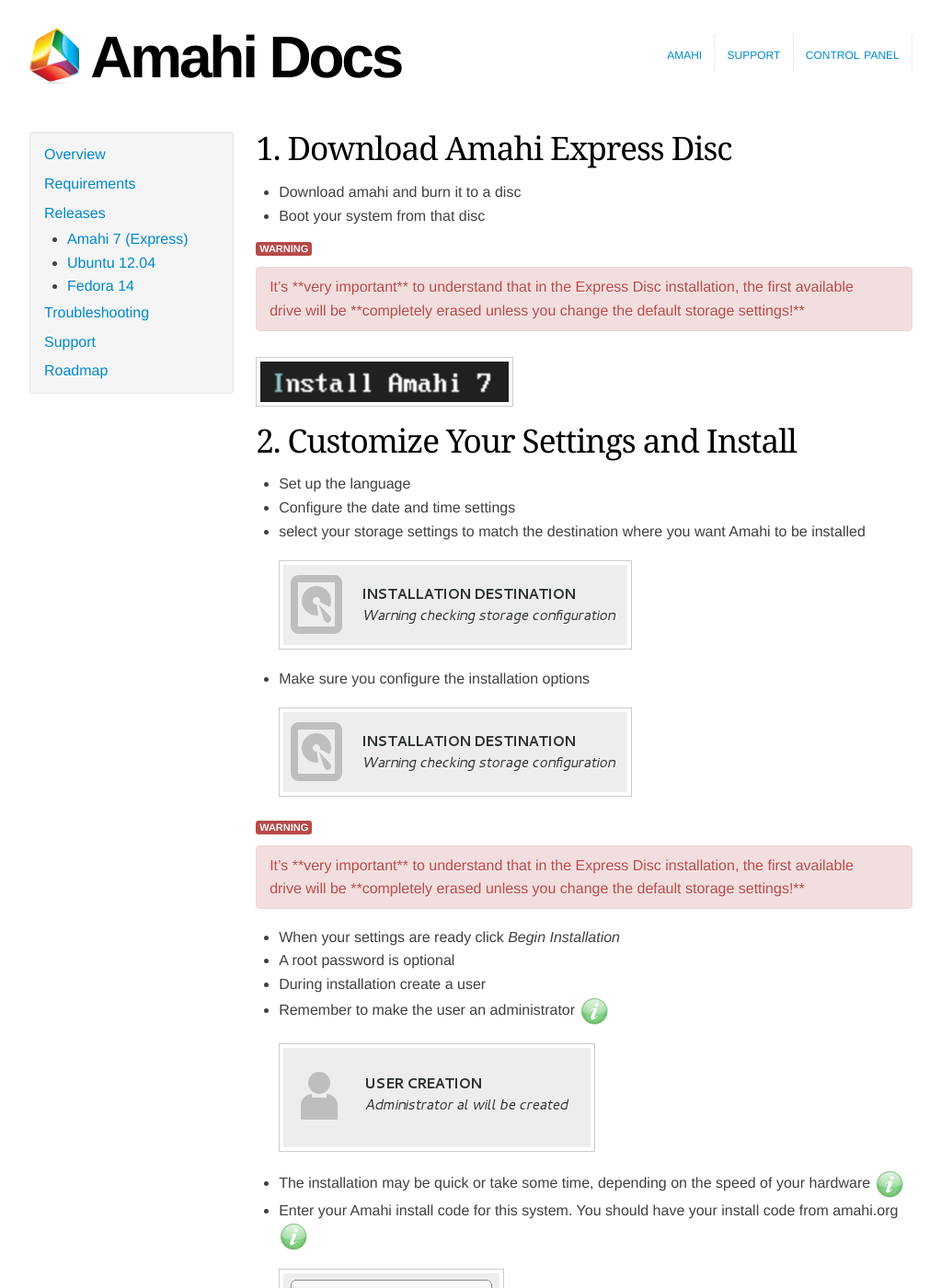
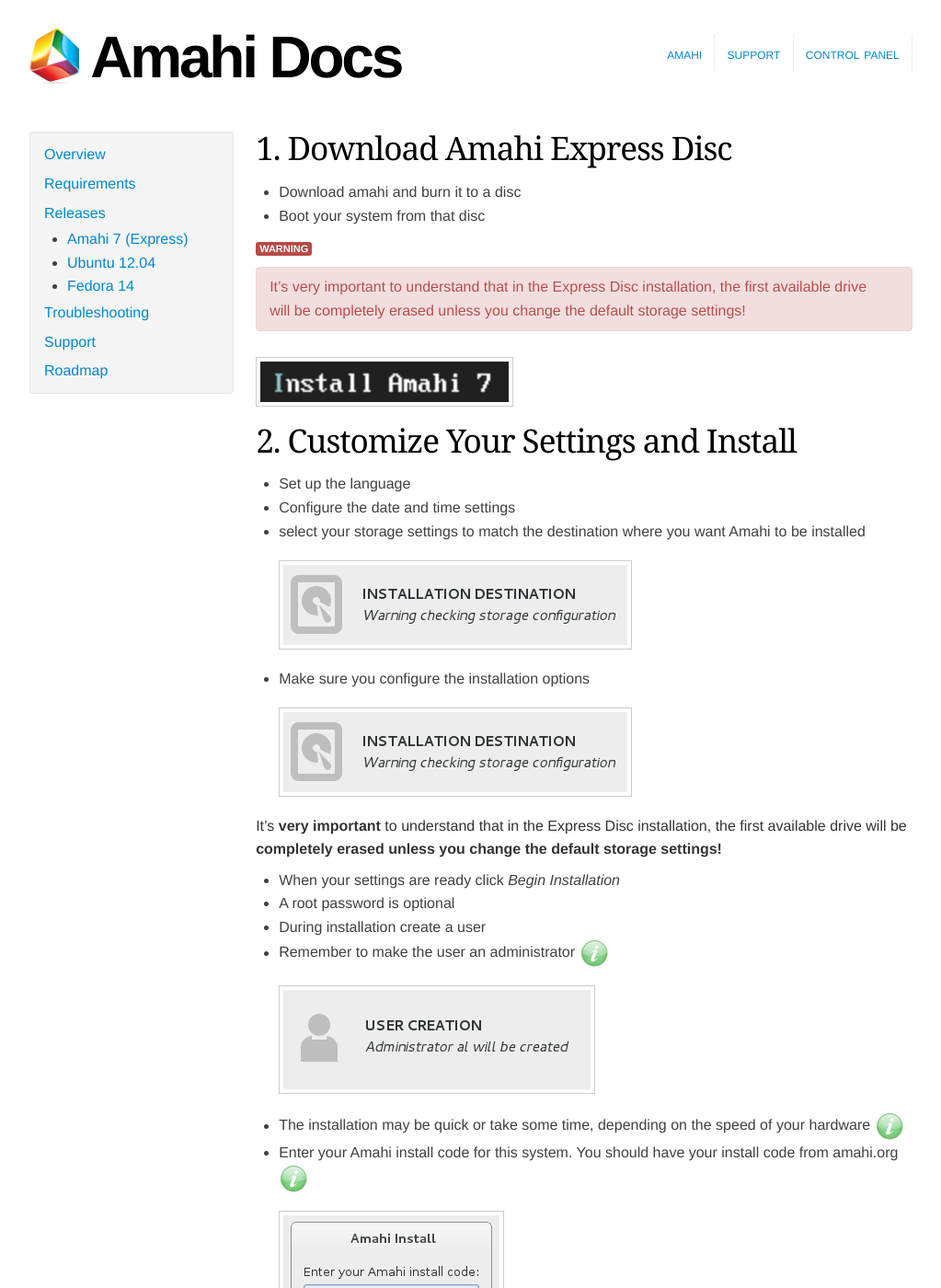
Before and after one commit to amahi/docs, a Jekyll site: the page built from amahi-7-express.md, in a window 1280 px wide and 1400 px high. Shown: the whole window at 92% size, without its empty margins (128-1151 px from the left). Built offline with Jekyll 4.4.1, drawn with Linux system fonts in a browser that asks for light colours; nearby versions of some CDN libraries.

Commit message:
Update amahi-7-express.md

```diff
--- a/amahi-7-express.md
+++ b/amahi-7-express.md
@@ -8,7 +8,7 @@ title: Install Amahi 7 Express Disc
 
 <span class="label label-important">WARNING</span>
 <div class="alert alert-error">
-It’s **very important** to understand that in the Express Disc installation, the first available drive will be **completely erased unless you change the default storage settings!**
+It’s very important to understand that in the Express Disc installation, the first available drive will be completely erased unless you change the default storage settings!
 </div>
 
   <a href="static/images/amahi-7-express/00-boot.png" class="fancybox centered"><img src="static/images/amahi-7-express/00-boot-thumb.png" alt="Boot Amahi" /></a>
@@ -25,10 +25,8 @@ It’s **very important** to understand that in the Express Disc installation, t
   <a href="static/images/amahi-7-express/02-storage-details.png" class="fancybox centered"><img src="static/images/amahi-7-express/04-destination-thumb.png" alt="Installation destination specs" /></a>
 
 
-<span class="label label-important">WARNING</span>
-<div class="alert alert-error">
 It’s **very important** to understand that in the Express Disc installation, the first available drive will be **completely erased unless you change the default storage settings!**
-</div>
+
 
 * When your settings are ready click _Begin Installation_
 * A root password is optional
```
